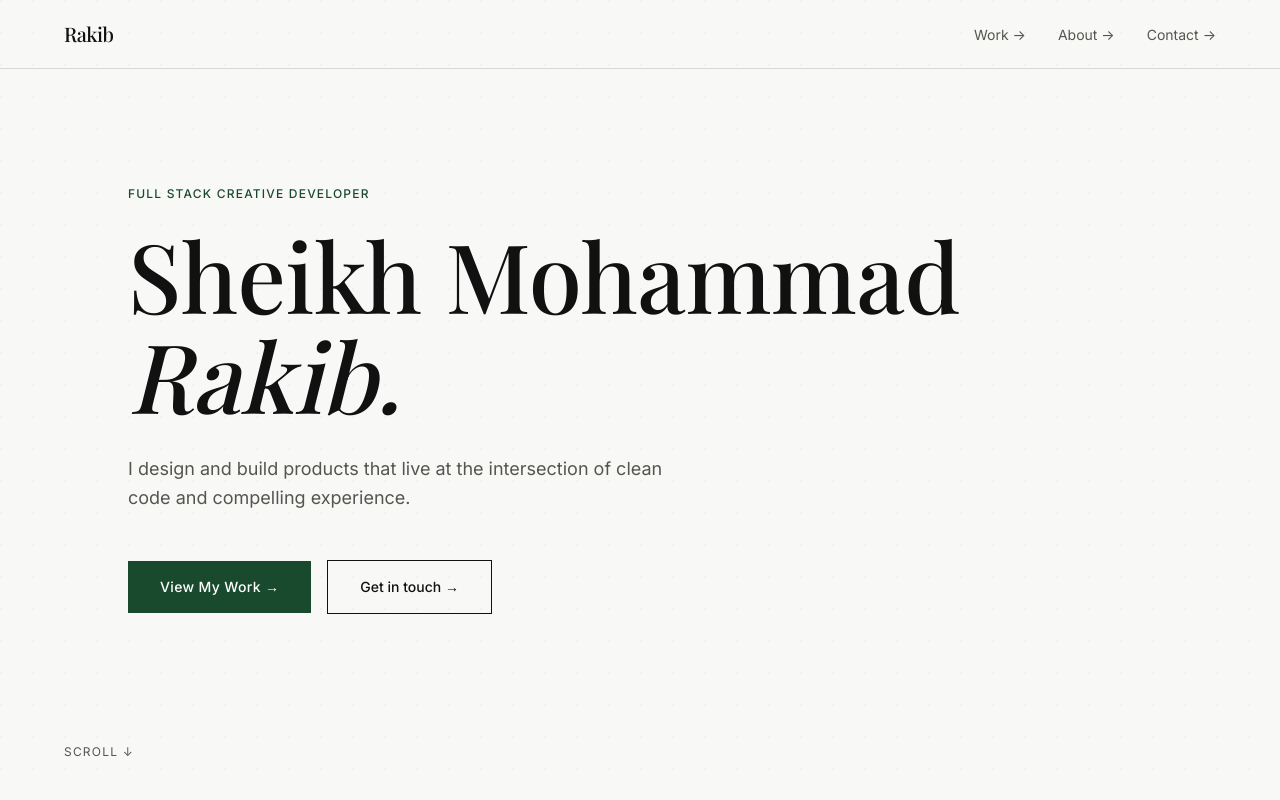
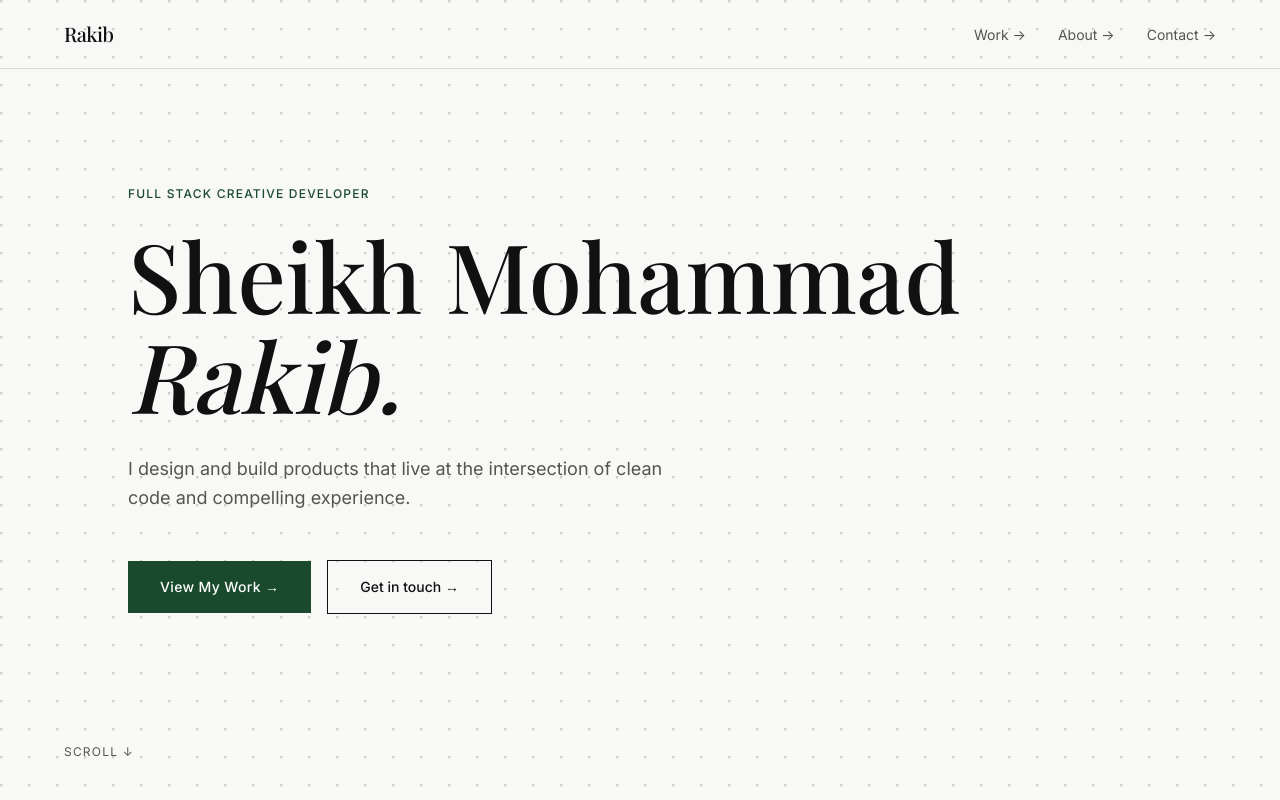
Before and after one commit to sheikh-mohammad-rakib/portfolio, a Next.js app: page / in a window 1280 px wide. Shown: the top 800 px of the page. Built offline with nearby package versions, Linux system fonts and the light colour scheme.

Commit message:
style(hero): refine background pattern animation and density
Updated the background pattern in the Hero section by increasing the vertical scroll distance (yPercent from -30 to -50), increasing the dot opacity, and reducing the grid spacing for a denser and more visible dot grid effect.

```diff
--- a/components/sections/Hero.tsx
+++ b/components/sections/Hero.tsx
@@ -170,7 +170,7 @@ export default function Hero() {
   useGSAP(
     () => {
       gsap.to(bgPatternRef.current, {
-        yPercent: -30,
+        yPercent: -50,
         ease: "none",
         scrollTrigger: {
           trigger: containerRef.current,
@@ -205,18 +205,18 @@ export default function Hero() {
             width="100%"
             height="130%"
             xmlns="http://www.w3.org/2000/svg"
-            className="opacity-[0.04]"
+            className="opacity-[0.18]"
           >
             <defs>
               <pattern
                 id="dot-grid"
                 x="0"
                 y="0"
-                width="32"
-                height="32"
+                width="28"
+                height="28"
                 patternUnits="userSpaceOnUse"
               >
-                <circle cx="1" cy="1" r="1" fill="#111111" />
+                <circle cx="1" cy="1" r="1.5" fill="#111111" />
               </pattern>
             </defs>
             <rect width="100%" height="100%" fill="url(#dot-grid)" />
```
